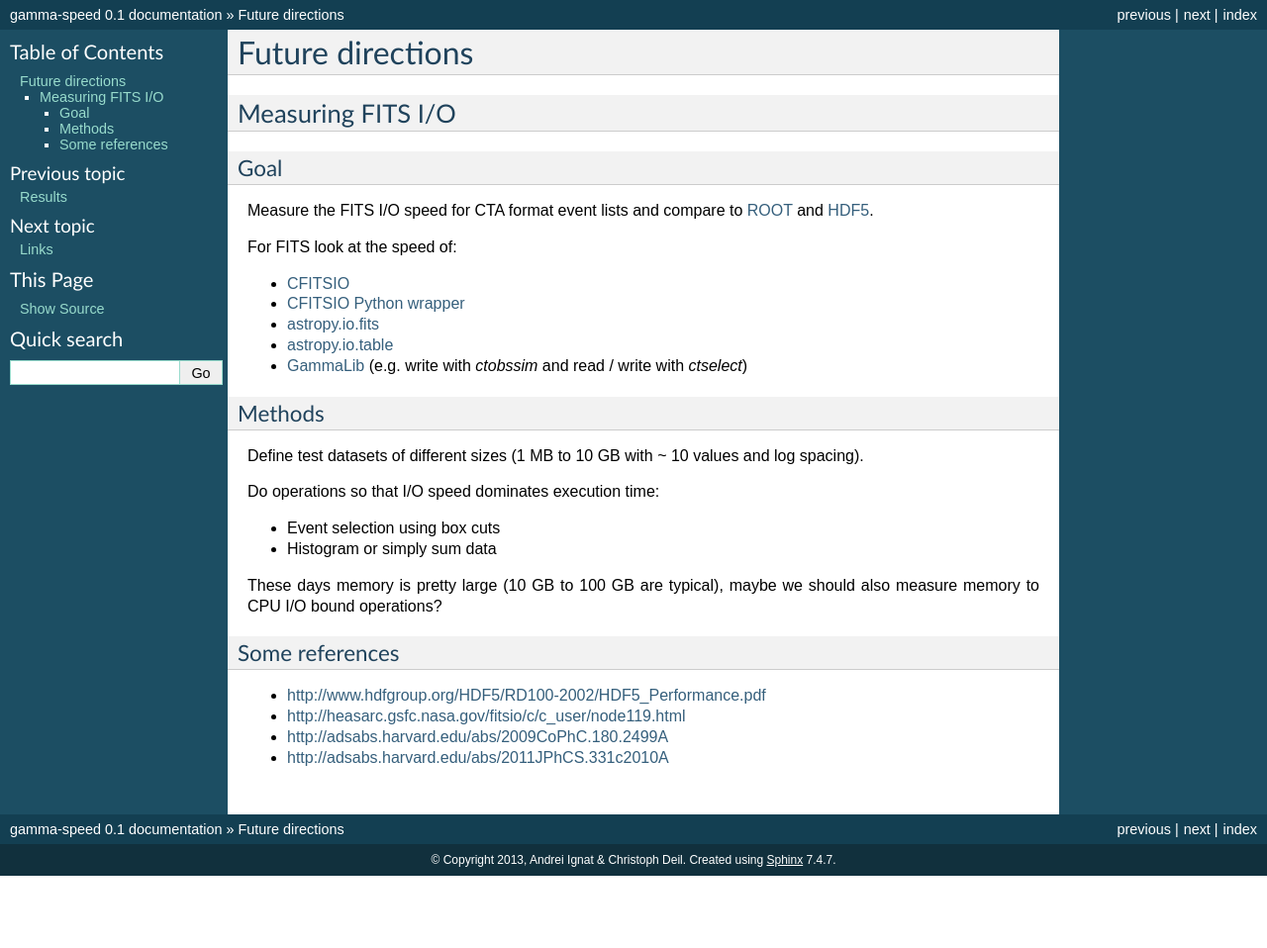
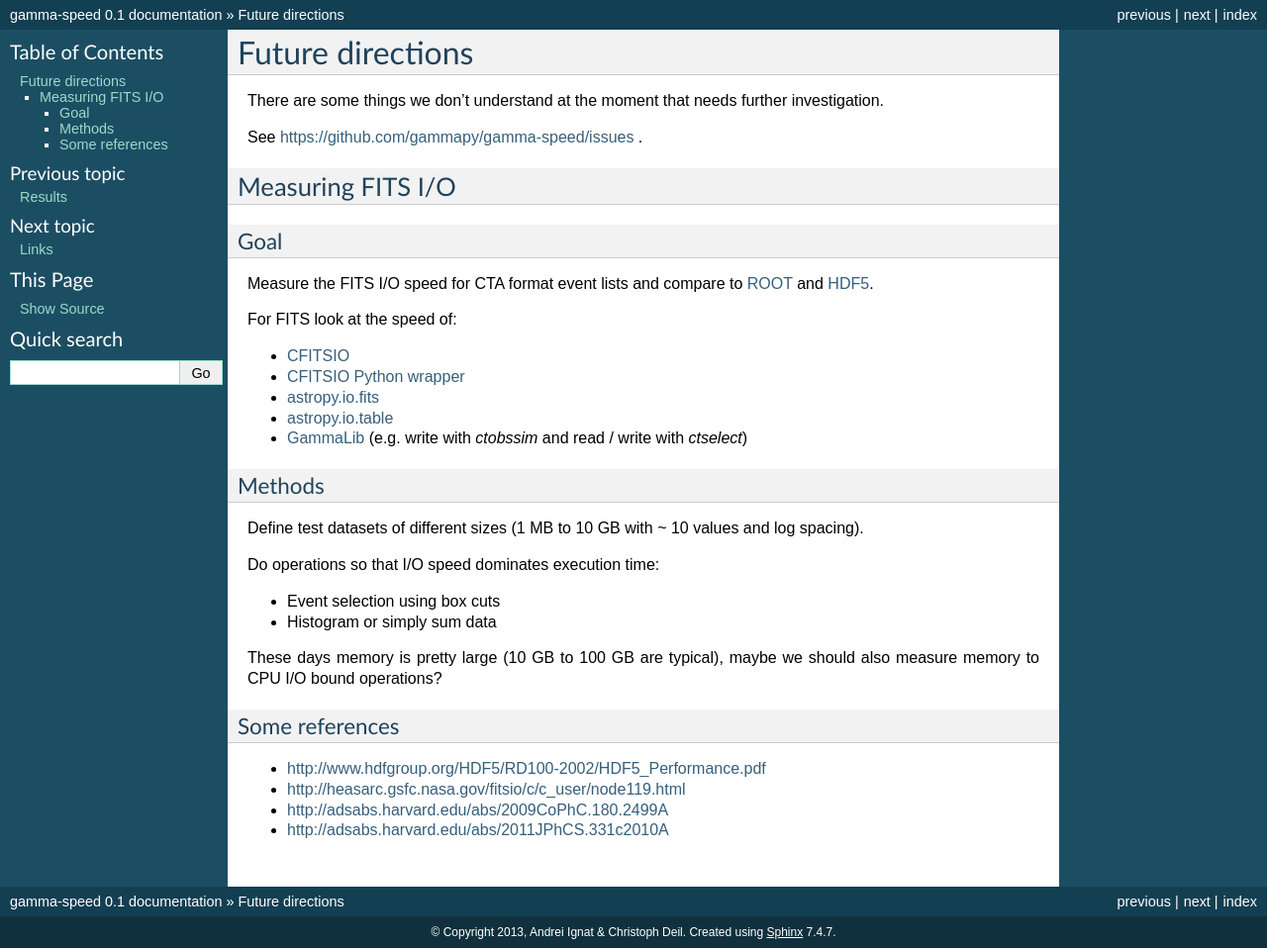
Before and after one commit to gammapy/gamma-speed, a Sphinx documentation site: the page built from docs/other/future.rst, in a window 1280 px wide. Shown: the whole page at 99% size. Built offline with Sphinx 7.4.7, drawn with Linux system fonts in a browser that asks for light colours; before the commit the page ends 900 px from its top, so only the background shows below that.

Commit message:
Add link to github issues to future.rst

```diff
--- a/docs/other/future.rst
+++ b/docs/other/future.rst
@@ -1,5 +1,9 @@
 Future directions
 *****************
+
+There are some things we don't understand at the moment that needs further investigation.
+
+See https://github.com/gammapy/gamma-speed/issues .
 
 Measuring FITS I/O
 ==================
```
